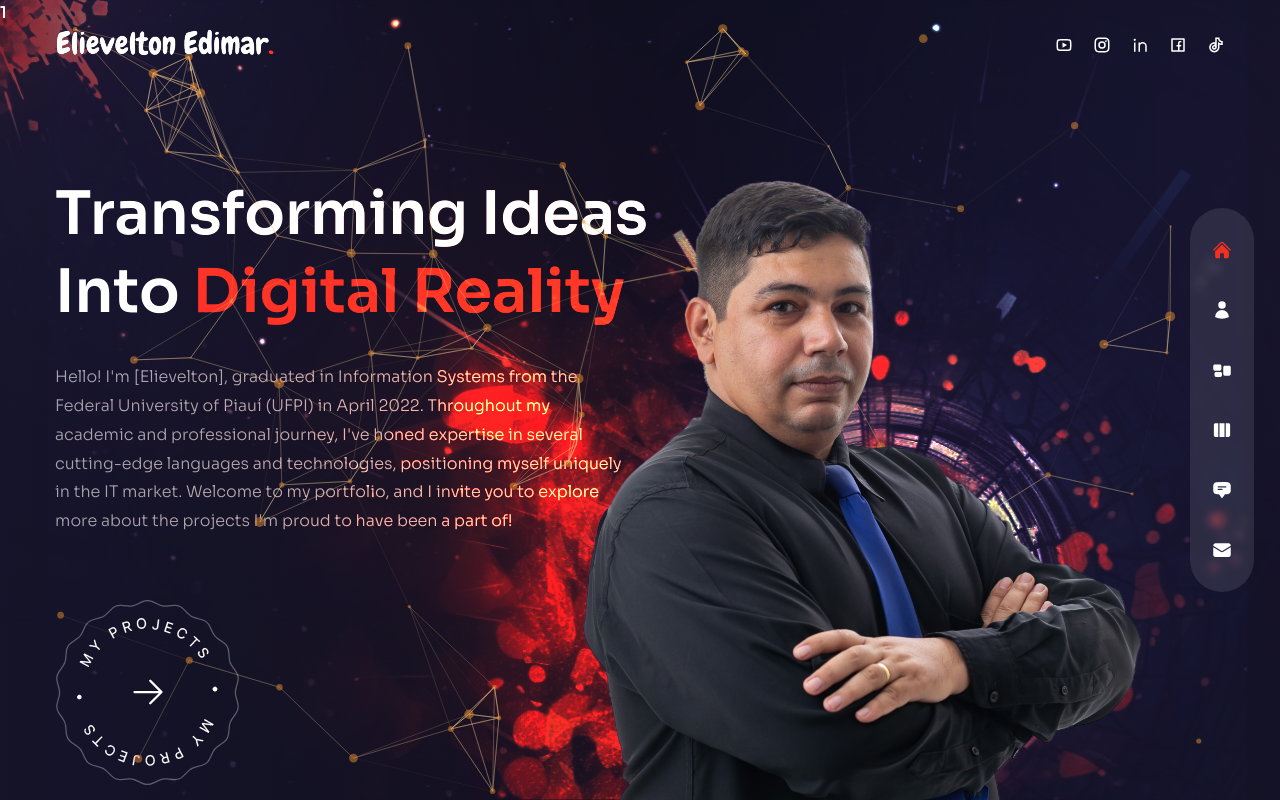
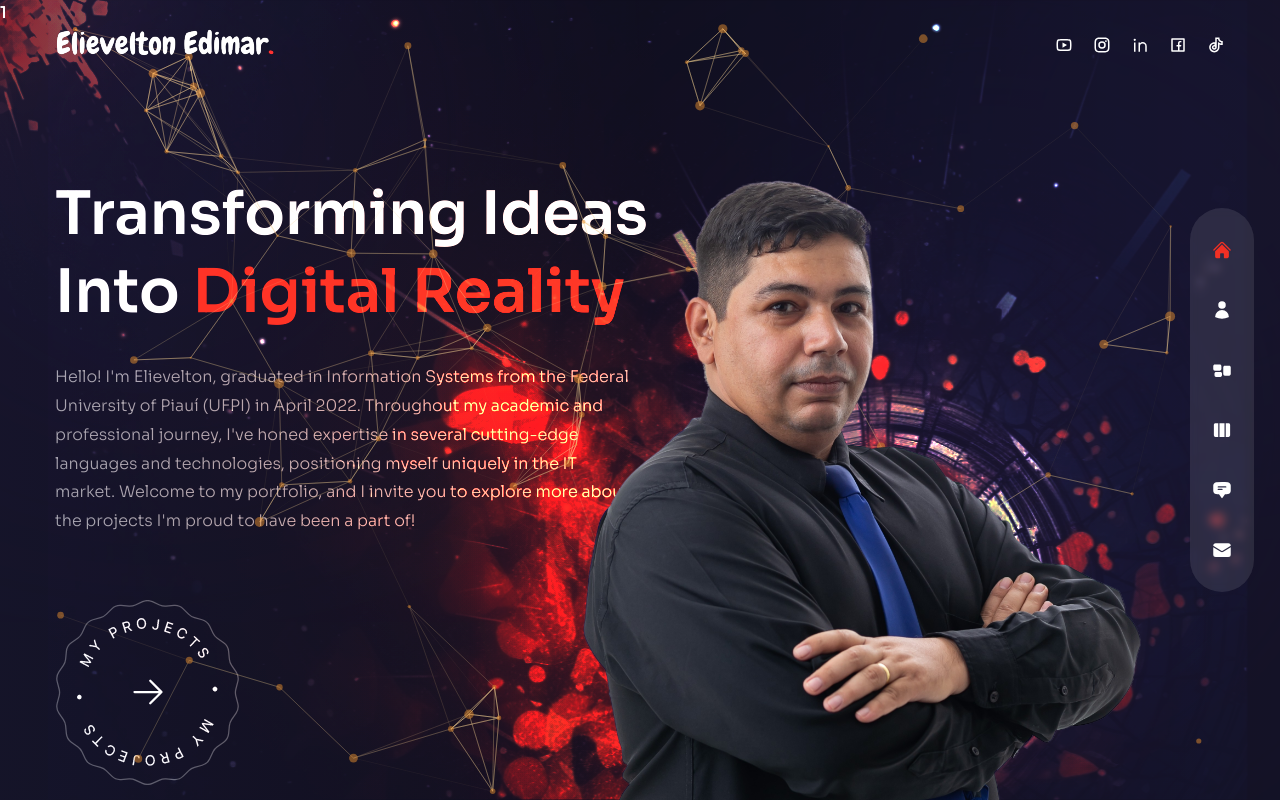
Before and after one commit to elievelton/portifolio, a Next.js app: page / in a window 1280 px wide. Built offline with nearby package versions, Linux system fonts and the light colour scheme.

Commit message:
mudanças

```diff
--- a/pages/index.js
+++ b/pages/index.js
@@ -25,9 +25,10 @@ const Home = () => {
         <motion.h1 variants={fadeIn('down', 0.2)} initial="hidden" animate="show" exit="hidden" className="h1">Transforming Ideas <br /> Into <span className="text-accent">Digital Reality</span> </motion.h1>
         {/*Subtitulo*/}
         <motion.p variants={fadeIn('down', 0.3)} initial="hidden" animate="show" exit="hidden" className="max-w-sm xl:max-w-xl mx-auto xl:mx-0 mb-10 xl:mb-16">
-        Hello! I'm [Elievelton], graduated in Information Systems from the Federal University of Piauí (UFPI) in April 2022. Throughout my academic and professional journey, I've honed expertise in several cutting-edge languages and technologies, positioning myself uniquely in the IT market.
 
-Welcome to my portfolio, and I invite you to explore more about the projects I'm proud to have been a part of!
+        Hello! I'm Elievelton, graduated in Information Systems from the Federal University of Piauí (UFPI) in April 2022. Throughout my academic and professional journey, I've honed expertise in several cutting-edge languages and technologies, positioning myself uniquely in the IT market.
+
+        Welcome to my portfolio, and I invite you to explore more about the projects I'm proud to have been a part of!
 
         </motion.p>
         {/*btn*/}
```
